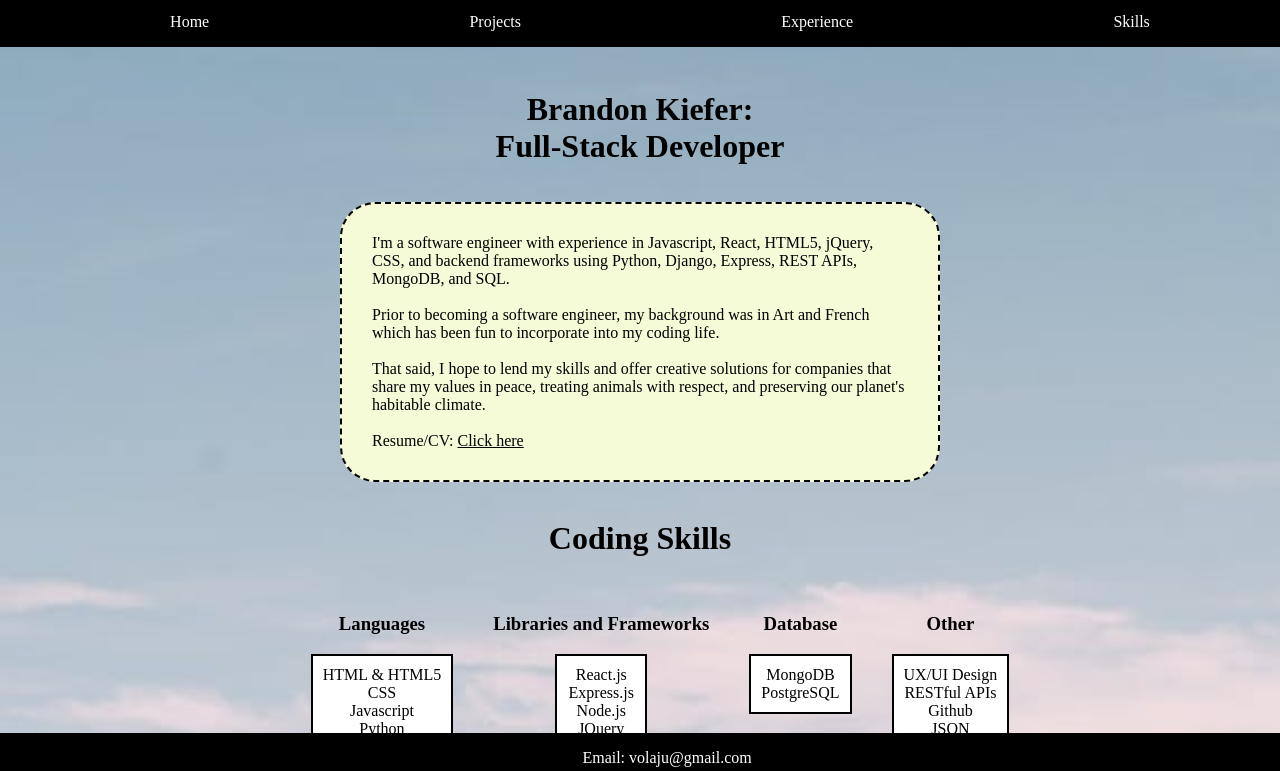
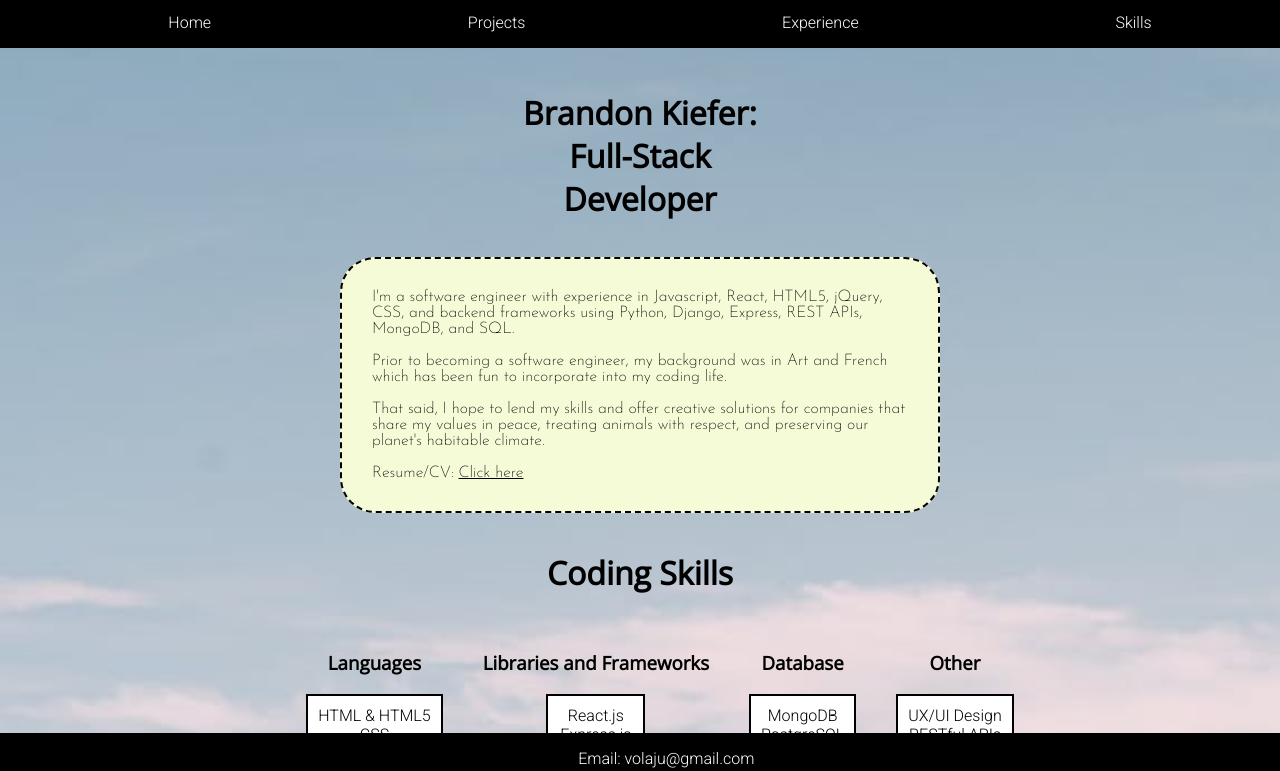
Before and after one commit to BrandonKiefer/new_site, a plain HTML site: page index.html in a window 1280 px wide. Shown: the part 27-798 px from the top of the page. Drawn offline with nearby package versions, Linux system fonts and the light colour scheme.

Commit message:
new font styles

```diff
--- a/index.html
+++ b/index.html
@@ -155,9 +155,9 @@
 </ul>
 <footer>
     <ul id="social">
-        <li><a href="https://www.linkedin.com/in/brandonkiefer-se/" target="_blank">LinkedIn</a></li>
+        <li><a id="links" href="https://www.linkedin.com/in/brandonkiefer-se/" target="_blank">LinkedIn</a></li>
         <li>Email: volaju@gmail.com</li>
-        <li><a href="https://github.com/nekomask" target="_blank">Github</a></li>
+        <li><a id="links" href="https://github.com/nekomask" target="_blank">Github</a></li>
     </ul>
     </footer>
     </main>
--- a/style_1.css
+++ b/style_1.css
@@ -1,3 +1,5 @@
+@import url('https://fonts.googleapis.com/css2?family=Josefin+Sans:wght@200&family=Open+Sans&family=Roboto:wght@300&display=swap');
+
 html{
     margin: 0px;
     background-image: url("public/images/bg3.jpeg");
@@ -71,6 +73,10 @@ footer{
     z-index: 1;
 }
 
+ul{
+    font-family: 'Open Sans', sans-serif;
+}
+
 ul#social {
     display: flex;
     flex-direction: row;
@@ -79,6 +85,7 @@ ul#social {
 
 li{
     list-style-type: none;
+    font-family: 'Roboto', sans-serif;
 }
 
 h1{
@@ -86,6 +93,7 @@ h1{
    text-align: center;
    margin-left: auto;
    margin-right: auto;
+   font-family: 'Open Sans', sans-serif;
 }
 
 h1#title{
@@ -218,6 +226,7 @@ div.WRESTL{
 p{
     text-align: center;
     background-color: rgb(245, 250, 215);
+    font-family: 'Josefin Sans', sans-serif;
 }
 
 p#about{
```
